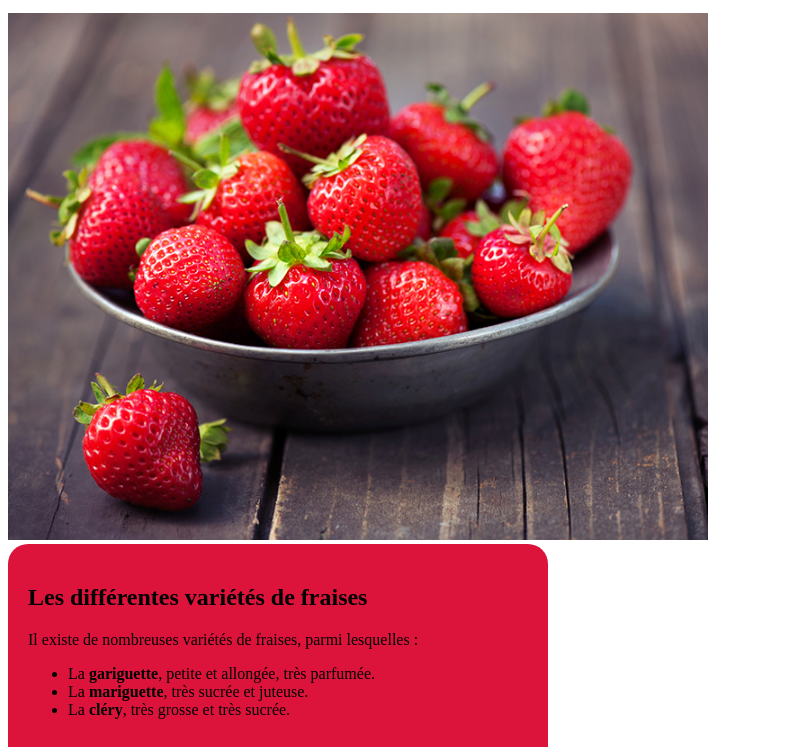
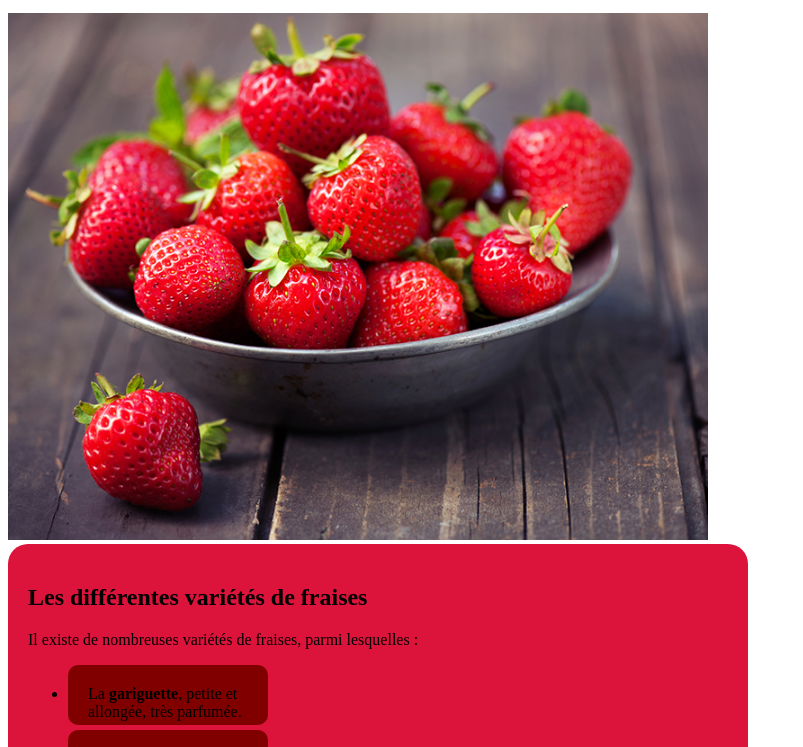
Before and after one commit to Alexandre-Manuel-Marro/mon-premier-site, a plain HTML site: page index.html in a window 1280 px wide. Shown: the part 189-936 px from the top of the page, without its empty margins (0-803 px from the left). Drawn offline with Linux system fonts and the light colour scheme.

Commit message:
modified:   index.html 	modified:   index.html 	modified:   page-detail-3.html

```diff
--- a/index.html
+++ b/index.html
@@ -9,11 +9,23 @@
 
         <style>
             .DescFraise{
-                height: 200px;
-                width: 500px;
+                height: 300px;
+                width: 700px;
                 border-radius: 20px;
                 background-color: crimson;
                 padding: 20px;
+            }
+
+            .VarFraise{
+                height: 60px;
+                width: 200px;
+                border-radius: 10px;
+                background-color: maroon;
+                padding: 20px;
+                margin-bottom: 5px;
+                box-sizing: border-box;
+                box-shadow: 10px;
+                text-shadow: 10px ¦¦ white;
             }
         </style>
     </head>
@@ -50,9 +62,9 @@
                 <p>Il existe de nombreuses variétés de fraises, parmi lesquelles :</p>
 
                 <ul>
-                    <li>La <strong>gariguette</strong>, petite et allongée, très parfumée.</li>
-                    <li>La <strong>mariguette</strong>, très sucrée et juteuse.</li>
-                    <li>La <strong>cléry</strong>, très grosse et très sucrée.</li>
+                    <li class="VarFraise">La <strong>gariguette</strong>, petite et allongée, très parfumée.</li>
+                    <li class="VarFraise">La <strong>mariguette</strong>, très sucrée et juteuse.</li>
+                    <li class="VarFraise">La <strong>cléry</strong>, très grosse et très sucrée.</li>
                 </ul>
             </section>
 
```
